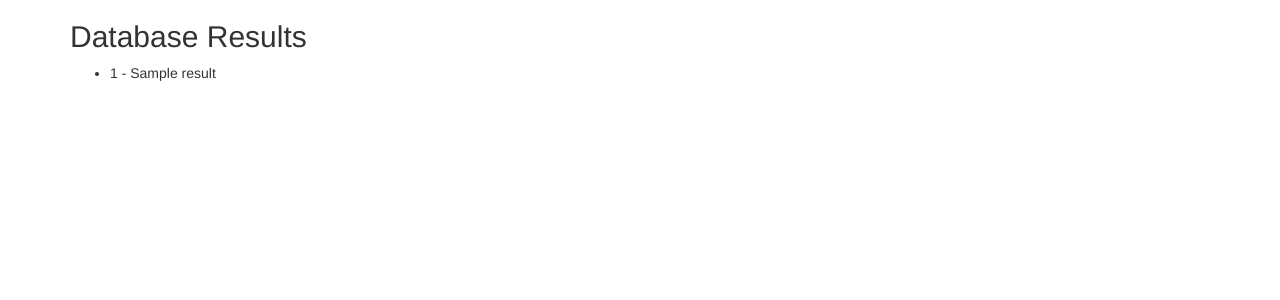
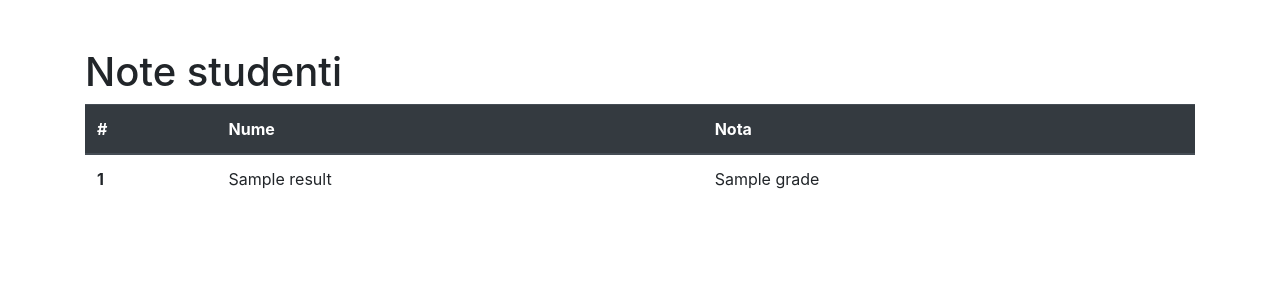
Before and after one commit to ovimiru/micro-node-1, a Node server app: template views/pages/db.ejs in a window 1280 px wide. Shown: the top 300 px of the page. Run offline with Node 20, Linux system fonts and the light colour scheme; the template is opened without the code that fills it: most values are stand-ins (such as "Sample title", 1, 10 or a date in 2020); some libraries are stand-ins or nearby versions.

Commit message:
no message

```diff
--- a/index.js
+++ b/index.js
@@ -1,35 +1,24 @@
-const express = require('express')
-const path = require('path')
+const express = require('express');
+const path = require('path');
 const axios = require('axios');
-const PORT = process.env.PORT || 5000
+const PORT = process.env.PORT || 5000;
 
 let courses = [];
-
-// console.log('here');
-
-// Make a request for a user with a given ID
-axios.get('https://micro-node-unitbv-2.herokuapp.com/courses')
-    .then(function (response) {
-        // handle success
-        // console.log(response.data);
-        courses = response.data;
-    })
-    .catch(function (error) {
-        // handle error
-        // console.log(error);
-    })
-    .finally(function () {
-        // always executed
-    });
-
 
 express()
   .use(express.static(path.join(__dirname, 'public')))
   .set('views', path.join(__dirname, 'views'))
   .set('view engine', 'ejs')
   .get('/', (req, res) => res.render('pages/index'))
-  .get('/courses', function(req, res) {
-    res.send(JSON.stringify(courses));
+  .get('/students', function(req, res) {
+    axios.get('https://micro-node-unitbv-2.herokuapp.com/users')
+          .then(function (response) {
+              // courses = response.data;
+              results = response.data;
+              // res.send(JSON.stringify(courses));
+              res.render('pages/db', results );
+          });
+      // res.send(JSON.stringify(courses));
       // res.render('pages/db', results );
   })
   .listen(PORT, () => console.log(`Listening on ${ PORT }`))
--- a/views/pages/db.ejs
+++ b/views/pages/db.ejs
@@ -7,12 +7,33 @@
 <body>
 
 <div class="container">
-<h2>Database Results</h2>
+        <br /><br />
+<h1>Note studenti</h1>
+        <div class="row">
+                <div class="col">
+        <table class="table">
+        <thead class="thead-dark">
+        <tr>
+                <th scope="col">#</th>
+                <th scope="col">Nume</th>
+                <th scope="col">Nota</th>
+        </tr>
+        </thead>
+        <tbody>
+        <% results.forEach(function(r) { %>
+                <tr>
+                        <th scope="row"><%= r.id %></th>
+                        <td><%= r.name %></td>
+                        <td><%= r.grade %></td>
+                </tr>
+        <% }); %>
+        </tbody>
+        </table>
+                </div>
+        </div>
 
 <ul>
-    <% results.forEach(function(r) { %>
-        <li><%= r.id %> - <%= r.name %></li>
-    <% }); %>
+
 </ul>
 
 </div>
--- a/views/partials/header.ejs
+++ b/views/partials/header.ejs
@@ -1,5 +1,7 @@
-<title>Test Heroku</title>
-<link rel="stylesheet" type="text/css" href="//maxcdn.bootstrapcdn.com/bootstrap/3.3.4/css/bootstrap.min.css" />
-<script src="https://ajax.googleapis.com/ajax/libs/jquery/2.1.3/jquery.min.js"></script>
-<script type="text/javascript" src="//maxcdn.bootstrapcdn.com/bootstrap/3.3.4/js/bootstrap.min.js"></script>
+<title>Catalog studenti</title>
+<link rel="stylesheet" href="https://stackpath.bootstrapcdn.com/bootstrap/4.3.1/css/bootstrap.min.css" integrity="sha384-ggOyR0iXCbMQv3Xipma34MD+dH/1fQ784/j6cY/iJTQUOhcWr7x9JvoRxT2MZw1T" crossorigin="anonymous">
+<script src="https://code.jquery.com/jquery-3.3.1.slim.min.js" integrity="sha384-q8i/X+965DzO0rT7abK41JStQIAqVgRVzpbzo5smXKp4YfRvH+8abtTE1Pi6jizo" crossorigin="anonymous"></script>
+<script src="https://cdnjs.cloudflare.com/ajax/libs/popper.js/1.14.7/umd/popper.min.js" integrity="sha384-UO2eT0CpHqdSJQ6hJty5KVphtPhzWj9WO1clHTMGa3JDZwrnQq4sF86dIHNDz0W1" crossorigin="anonymous"></script>
+<script src="https://stackpath.bootstrapcdn.com/bootstrap/4.3.1/js/bootstrap.min.js" integrity="sha384-JjSmVgyd0p3pXB1rRibZUAYoIIy6OrQ6VrjIEaFf/nJGzIxFDsf4x0xIM+B07jRM" crossorigin="anonymous"></script>
+
 <link rel="stylesheet" type="text/css" href="/stylesheets/main.css" />
```
Also changed, not shown: views/pages/index.ejs (+20 -7 lines), 1 other file.
